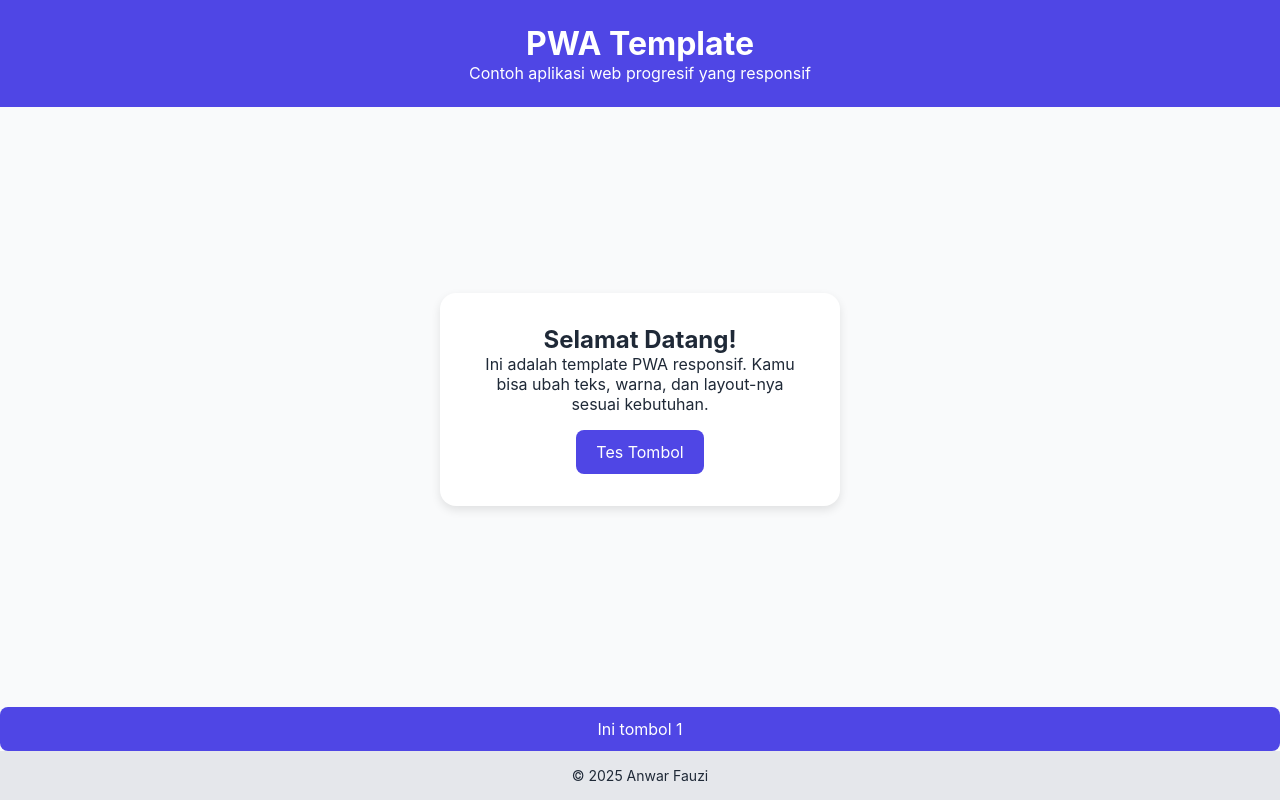
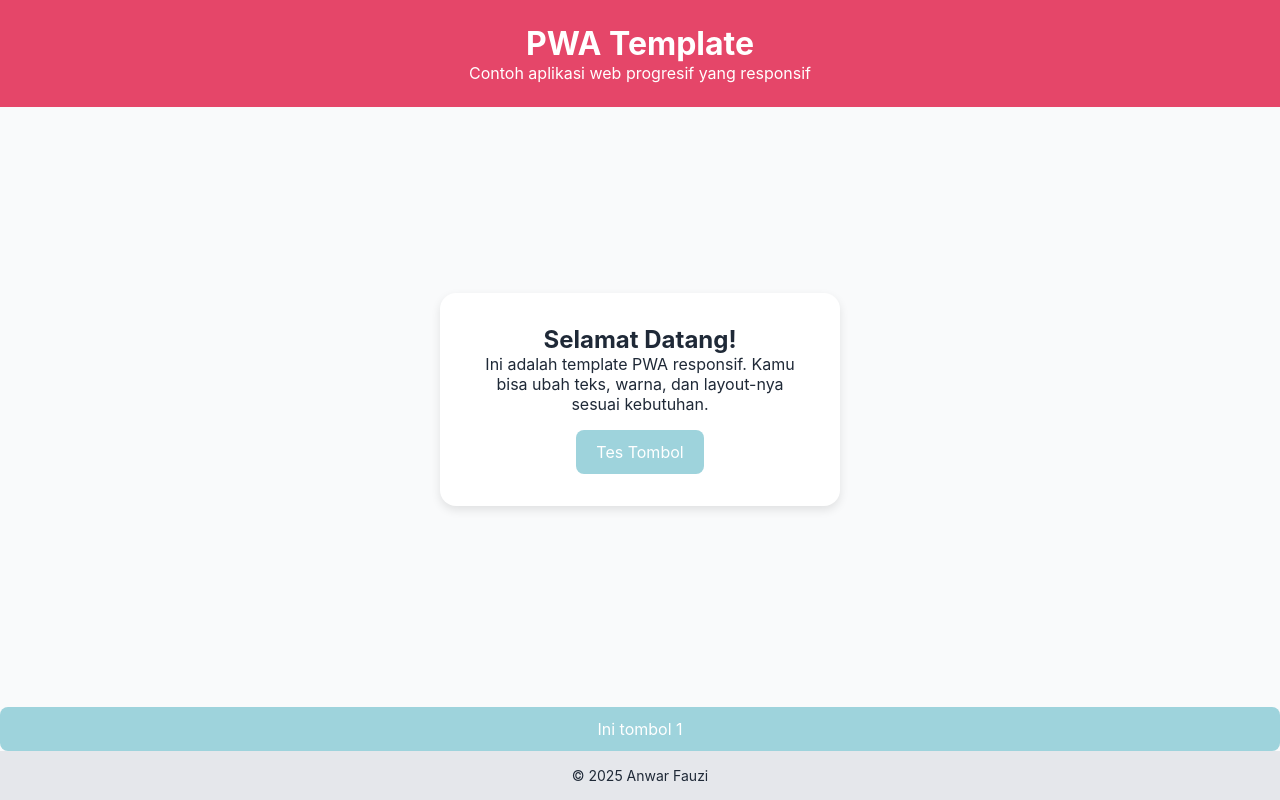
Before and after one commit to Sorata-sensei/belajar_pwa_pertama, a plain HTML site: page Example.html in a window 1280 px wide. Drawn offline with Linux system fonts and the light colour scheme.

Commit message:
Update primary color and button background
Change CSS theme colors: update --primary from #4F46E5 to #e54669 and set button background to a fixed #9ED3DC instead of using var(--primary). This updates the site's color palette and decouples the button color from the primary variable—verify UI consistency across components.

```diff
--- a/assets/style.css
+++ b/assets/style.css
@@ -1,5 +1,5 @@
 :root {
-  --primary: #4F46E5;
+  --primary: #e54669;
   --bg: #f9fafb;
   --text: #1f2937;
 }
@@ -45,7 +45,7 @@ body {
 }
 
 button {
-  background: var(--primary);
+  background: #9ED3DC;
   border: none;
   color: white;
   padding: 0.75rem 1.25rem;
```
